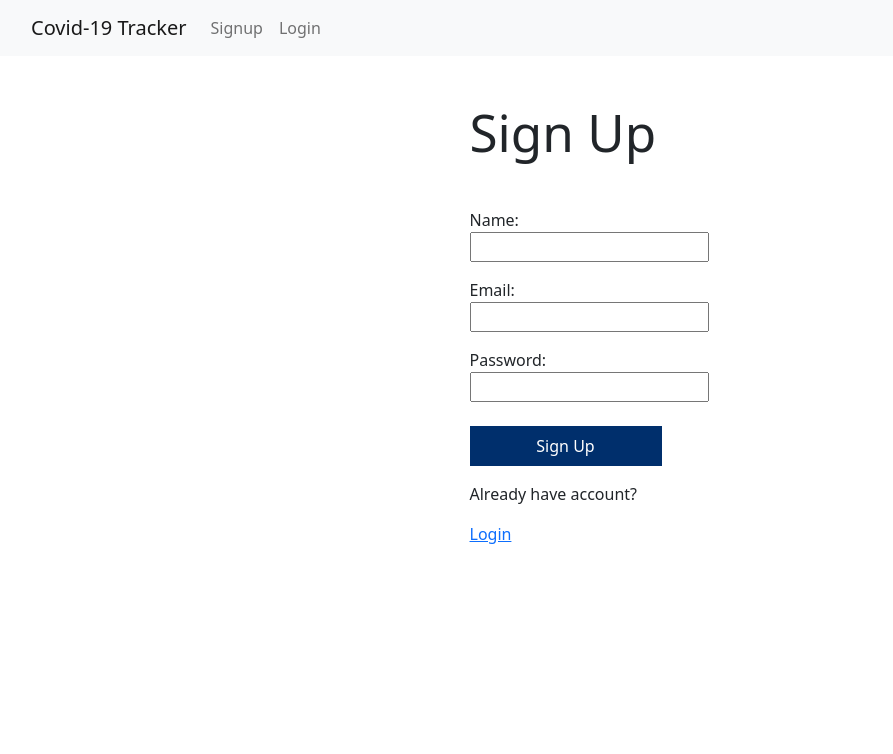
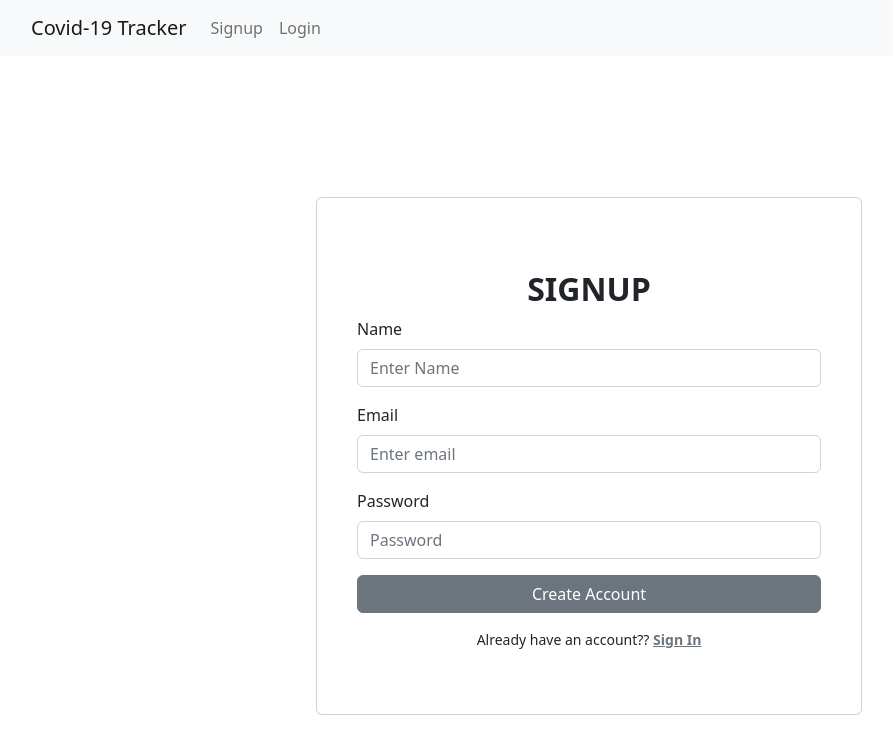
Before and after one commit to marcelasalvador/project3-frontend, a React (Vite) app: page /signup in a window 1280 px wide. Shown: the top 754 px of the page, without its empty margins (51-944 px from the left). Built offline with nearby package versions, Linux system fonts and the light colour scheme.

Commit message:
style updates

```diff
--- a/src/App.css
+++ b/src/App.css
@@ -1,16 +1,25 @@
-html,
+* {
+  box-sizing: border-box;
+}
+
+
 body {
+  position: absolute;
   min-height: 100%;
   min-width: 100%;
+
+
 }
+
 
 
 .jumbotron {
   position: relative;
-  background: url("/images/home page pic.jpg");
+  background: url("/images/home page pic.png");
   background-position: center center;
   background-size: cover;
   height: 100vh;
+  width: 100vw;
   background-size: cover;
 }
 
@@ -20,6 +29,9 @@ body {
   z-index: 2;
 }
 
+p {
+  font-size: 14px;
+}
 .button {
   transition: all 0.2s ease-in-out;
   color: grey;
@@ -46,7 +58,7 @@ body {
   transition: all 0.2s ease-in-out;
   color: white;
   background-color: rgb(0, 47, 108);
-  width: 24vh;
+
   height: 5vh;
   border: none;
 }
@@ -66,8 +78,6 @@ body {
 }
 
 
-
-h1 {
-  font-size: 3.2em;
-  line-height: 1.1;
+.table{
+  overflow-y: hidden
 }
--- a/src/components/NavbarArea.jsx
+++ b/src/components/NavbarArea.jsx
@@ -12,7 +12,7 @@ function NavbarArea() {
     <Navbar bg="light" expand="lg">
 
       <Container>
-        <Navbar.Brand className="mr-auto" href="/">
+        <Navbar.Brand className="mr-auto ont-size: larger" href="/">
           Covid-19 Tracker
         </Navbar.Brand>
        <p></p>
--- a/src/pages/LoginPage.jsx
+++ b/src/pages/LoginPage.jsx
@@ -1,10 +1,8 @@
-// src/pages/SignupPage.js
-
 import { useState, useEffect, useContext } from "react";
 import { Link, useNavigate, useParams } from "react-router-dom";
 import axios from "axios";
 import { AuthContext } from "../context/auth.context";
-
+import { Col, Button, Row, Container, Card, Form } from "react-bootstrap";
 
 function LoginPage(props) {
 
@@ -36,50 +34,160 @@ function LoginPage(props) {
       })
       .catch(err => console.log(err))
     };
-
-  // useEffect(() => {
-  //   handleLoginSubmit()
-  // },[userId])
+  return (
+    <div>
+      <Container>
+        <Row className="vh-100 d-flex justify-content-center align-items-center">
+          <Col md={8} lg={6} xs={6}>
+            <Card className="px-4">
+              <Card.Body>
+                <div className="mb-3 mt-md-4">
+                  <h2 className="fw-bold mb-2 text-center text-uppercase ">
+                    Login
+                  </h2>
+                  <div className="mb-3">
+                    <Form  onSubmit={handleLoginSubmit}>
 
 
-  return (
-
-
-    <div className="d-flex justify-content-center mt-5">
-    <div className="LoginPage">
-      <h1>Login</h1>
-
-      <form className="mt-5" onSubmit={handleLoginSubmit}>
-        <label>Email:</label>
-        <br/>
-        <input
+                      <Form.Group className="mb-3" controlId="formBasicEmail">
+                        <Form.Label className="text-center">Email</Form.Label>
+                        <Form.Control
                           type="email"
                           name="email"
                           value={email}
                           onChange={handleEmail}
+                          placeholder="Enter email"
                         />
-        <br/>
-        <label className="mt-3">Password:</label>
-        <br/>
-        <input
+                      </Form.Group>
+
+                      <Form.Group
+                        className="mb-3"
+                        controlId="formBasicPassword"
+                      >
+                        <Form.Label>Password</Form.Label>
+                        <Form.Control
                           type="password"
                           name="password"
                           value={password}
                           onChange={handlePassword}
+                          placeholder="Password"
                         />
-        <br/>
+                      </Form.Group>
 
-
-        <button className="buttonForm mt-4 mb-3" type="submit">Login</button>
-      </form>
+                      <div className="d-grid">
+                        <Button variant="secondary" type="submit">
+                          Login
+                        </Button>
+                      </div>
+                    </Form>
+                    <div className="mt-3">
 
                     { errorMessage && <p className="error-message">{errorMessage}</p> }
 
-      <p>Don't have account?</p>
-      <Link to={"/signup"}> Sign Up</Link>
+                      <p className="mb-0  text-center">
+                      Don't have account?{" "}
+                        <a href={"/signup"} className="text-secondary fw-bold">
+                          Register
+                        </a>
+                      </p>
                     </div>
                   </div>
-  )
+                </div>
+              </Card.Body>
+            </Card>
+          </Col>
+        </Row>
+      </Container>
+    </div>
+  );
 }
 
-export default LoginPage;
+export default LoginPage
+
+
+
+// // src/pages/SignupPage.js
+
+// import { useState, useEffect, useContext } from "react";
+// import { Link, useNavigate, useParams } from "react-router-dom";
+// import axios from "axios";
+// import { AuthContext } from "../context/auth.context";
+
+
+// function LoginPage(props) {
+
+//   const {storeToken, authenticateUser} = useContext(AuthContext)
+//   const {userId} = useParams()
+//   const navigate = useNavigate();
+
+//   const [name, setName] = useState("");
+//   const [email, setEmail] = useState("");
+//   const [password, setPassword] = useState("");
+//   const [errorMessage, setErrorMessage] = useState(undefined);
+
+//   // const handleName = (e) => setName(e.target.value);
+//   const handleEmail = (e) => setEmail(e.target.value);
+//   const handlePassword = (e) => setPassword(e.target.value);
+
+
+//   const handleLoginSubmit = (e) => {
+//     e.preventDefault()
+//     axios.post(`${import.meta.env.VITE_BACKEND_URL}/auth/login`, {
+//         name,
+//         email,
+//         password
+//     })
+//     .then(axiosResponse => {
+//         storeToken(axiosResponse.data.authToken)
+//         authenticateUser()
+//         navigate("/")
+//     })
+//     .catch(err => console.log(err))
+//   };
+
+//   // useEffect(() => {
+//   //   handleLoginSubmit()
+//   // },[userId])
+
+
+//   return (
+
+
+//     <div className="d-flex justify-content-center text-center mt-5">
+//     <div className="LoginPage">
+//       <h1 className="display-4">Login</h1>
+
+//       <form className="mt-5" onSubmit={handleLoginSubmit}>
+//         <label>Email:</label>
+//         <br/>
+//         <input
+//           type="email"
+//           name="email"
+//           value={email}
+//           onChange={handleEmail}
+//         />
+//         <br/>
+//         <label className="mt-3">Password:</label>
+//         <br/>
+//         <input
+//           type="password"
+//           name="password"
+//           value={password}
+//           onChange={handlePassword}
+//         />
+//         <br/>
+
+
+//         <button className="buttonForm w-50 mt-4 mb-3" type="submit">Login</button>
+//       </form>
+
+//       { errorMessage && <p className="error-message">{errorMessage}</p> }
+
+//       <p className="fs-6">Don't have account?</p>
+//       <Link to={"/signup"}> Sign Up</Link>
+//     </div>
+//     </div>
+//   )
+// }
+
+// export default LoginPage;
--- a/src/pages/SignupPage.jsx
+++ b/src/pages/SignupPage.jsx
@@ -1,13 +1,9 @@
 import { useState } from "react";
 import { Link, useNavigate } from "react-router-dom";
 import axios from "axios";
-
-
-
+import { Col, Button, Row, Container, Card, Form } from "react-bootstrap";
 
 function SignupPage(props) {
-
-
   const [email, setEmail] = useState("");
   const [password, setPassword] = useState("");
   const [name, setName] = useState("");
@@ -19,66 +15,205 @@ function SignupPage(props) {
   const handlePassword = (e) => setPassword(e.target.value);
   const handleName = (e) => setName(e.target.value);
 
-
   const handleSignupSubmit = (e) => {
-    e.preventDefault()
-    axios.post(`${import.meta.env.VITE_BACKEND_URL}/auth/signup`, {
+    e.preventDefault();
+    axios
+      .post(`${import.meta.env.VITE_BACKEND_URL}/auth/signup`, {
         email,
         name,
-        password
+        password,
       })
-    .then(axiosResponse => {
-        console.log(axiosResponse.data)
-        navigate("/login")
+      .then((axiosResponse) => {
+        console.log(axiosResponse.data);
+        navigate("/login");
       })
-    .catch(err => console.log(err))
+      .catch((err) => console.log(err));
   };
+  return (
+    <div>
+      <Container>
+        <Row className="vh-100 d-flex justify-content-center align-items-center">
+          <Col md={8} lg={6} xs={12}>
+            <Card className="px-4">
+              <Card.Body>
+                <div className="mb-3 mt-md-4">
+                  <h2 className="fw-bold mb-2 text-center text-uppercase ">
+                    Signup
+                  </h2>
+                  <div className="mb-3">
+                    <Form onSubmit={handleSignupSubmit}>
+                      <Form.Group
+                        className="mb-3"
+                        controlId="Name"
 
-
-  return (
-    <div className="d-flex justify-content-center mt-5">
-    <div className="SignupPage">
-      <h1>Sign Up</h1>
-
-      <form className="mt-5" onSubmit={handleSignupSubmit}>
-        <label>Name:</label>
-          <br />
-        <input
+                      >
+                        <Form.Label className="text-center">Name</Form.Label>
+                        <Form.Control
                           type="text"
                           name="name"
                           value={name}
                           onChange={handleName}
+                          placeholder="Enter Name"
                         />
-        <br />
-        <label className="mt-3">Email:</label>
-        <br />
-        <input
+                      </Form.Group>
+
+                      <Form.Group className="mb-3" controlId="formBasicEmail">
+                        <Form.Label className="text-center">Email</Form.Label>
+                        <Form.Control
                           type="email"
                           name="email"
                           value={email}
                           onChange={handleEmail}
+                          placeholder="Enter email"
                         />
-        <br />
-        <label className="mt-3">Password:</label>
-        <br />
-        <input
+                      </Form.Group>
+
+                      <Form.Group
+                        className="mb-3"
+                        controlId="formBasicPassword"
+                      >
+                        <Form.Label>Password</Form.Label>
+                        <Form.Control
                           type="password"
                           name="password"
                           value={password}
                           onChange={handlePassword}
+                          placeholder="Password"
                         />
-        <br />
+                      </Form.Group>
 
-        <button className="buttonForm mt-4 mb-3" type="submit">Sign Up</button>
-      </form>
+                      <div className="d-grid">
+                        <Button variant="secondary" type="submit">
+                          Create Account
+                        </Button>
+                      </div>
+                    </Form>
+                    <div className="mt-3">
 
                     { errorMessage && <p className="error-message">{errorMessage}</p> }
 
-      <p>Already have account?</p>
-      <Link to={"/login"}> Login</Link>
+                      <p className="mb-0  text-center">
+                        Already have an account??{" "}
+                        <a href={"/login"} className="text-secondary fw-bold">
+                          Sign In
+                        </a>
+                      </p>
                     </div>
                   </div>
-  )
+                </div>
+              </Card.Body>
+            </Card>
+          </Col>
+        </Row>
+      </Container>
+    </div>
+  );
 }
 
-export default SignupPage;
+export default SignupPage
+
+// import { useState } from "react";
+// import { Link, useNavigate } from "react-router-dom";
+// import axios from "axios";
+// import { Col, Button, Row, Container, Card, Form } from 'react-bootstrap';
+
+
+
+// function SignupPage(props) {
+
+
+//   const [email, setEmail] = useState("");
+//   const [password, setPassword] = useState("");
+//   const [name, setName] = useState("");
+//   const [errorMessage, setErrorMessage] = useState(undefined);
+
+//   const navigate = useNavigate();
+
+//   const handleEmail = (e) => setEmail(e.target.value);
+//   const handlePassword = (e) => setPassword(e.target.value);
+//   const handleName = (e) => setName(e.target.value);
+
+
+//   const handleSignupSubmit = (e) => {
+//     e.preventDefault()
+//     axios.post(`${import.meta.env.VITE_BACKEND_URL}/auth/signup`, {
+//         email,
+//         name,
+//         password
+//     })
+//     .then(axiosResponse => {
+//         console.log(axiosResponse.data)
+//         navigate("/login")
+//     })
+//     .catch(err => console.log(err))
+//   };
+
+
+
+
+
+//   return (
+
+
+
+
+
+
+
+
+
+
+
+
+
+
+
+
+
+//     ///////////////
+//     <div className="main-wrapper vh-100 d-flex justify-content-center text-center mt-5">
+//     <div >
+//       <h1 className="display-4">Sign Up</h1>
+
+//       <form className="mt-5" onSubmit={handleSignupSubmit}>
+//         <label>Name:</label>
+//           <br />
+//         <input
+//           type="text"
+//           name="name"
+//           value={name}
+//           onChange={handleName}
+//         />
+//         <br />
+//         <label className="mt-3">Email:</label>
+//         <br />
+//         <input
+//           type="email"
+//           name="email"
+//           value={email}
+//           onChange={handleEmail}
+//         />
+//         <br />
+//         <label className="mt-3">Password:</label>
+//         <br />
+//         <input
+//           type="password"
+//           name="password"
+//           value={password}
+//           onChange={handlePassword}
+//         />
+//         <br />
+
+//         <button className="buttonForm w-50 mt-4 mb-3" type="submit">Sign Up</button>
+//       </form>
+
+//       { errorMessage && <p className="error-message">{errorMessage}</p> }
+
+//       <p className="fs-6">Already have account?</p>
+//       <Link to={"/login"}> Login</Link>
+//     </div>
+//     </div>
+//   )
+// }
+
+// export default SignupPage;
```
Also changed, not shown: src/components/Table.jsx (+4 -4 lines), src/pages/Dashboard.jsx (+13 -18 lines), src/pages/HomePage.jsx (+9 -22 lines), public/images/home page pic.png (added), 1 other file (tests, documents, lock files or other folders). Lines whose indentation alone changed are shown as unchanged.
